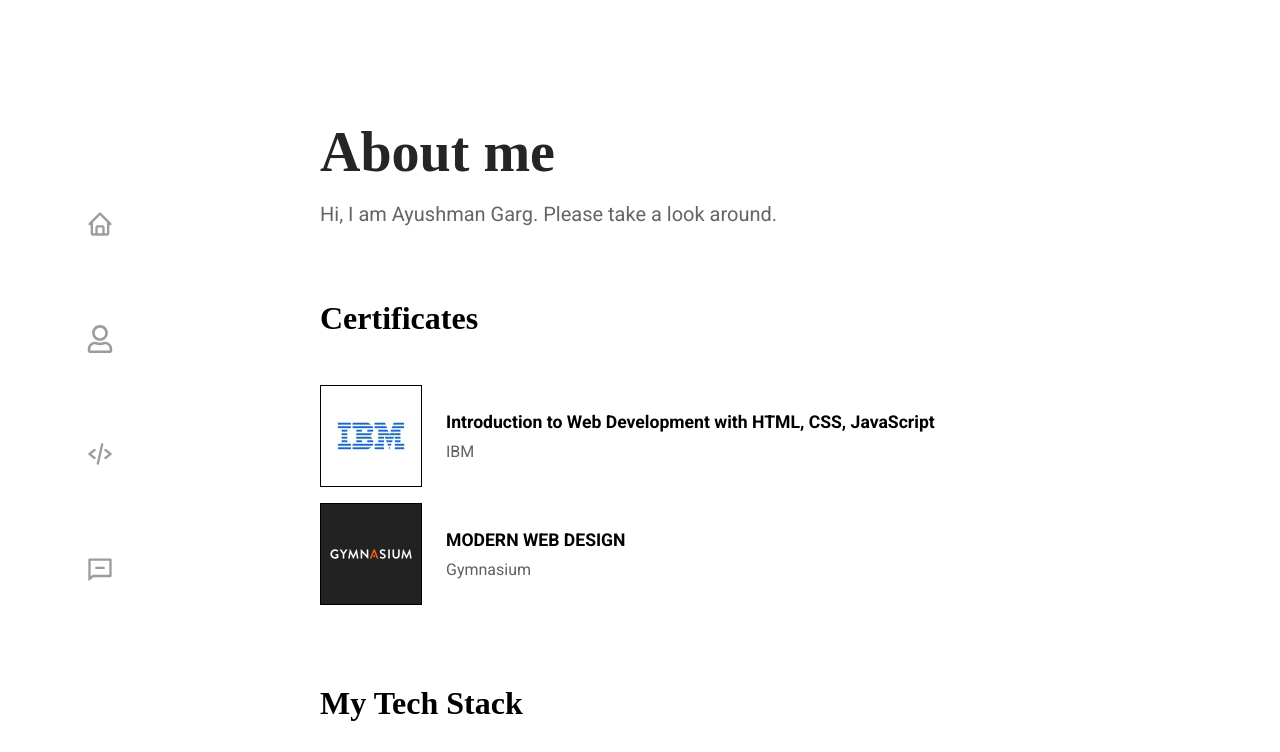
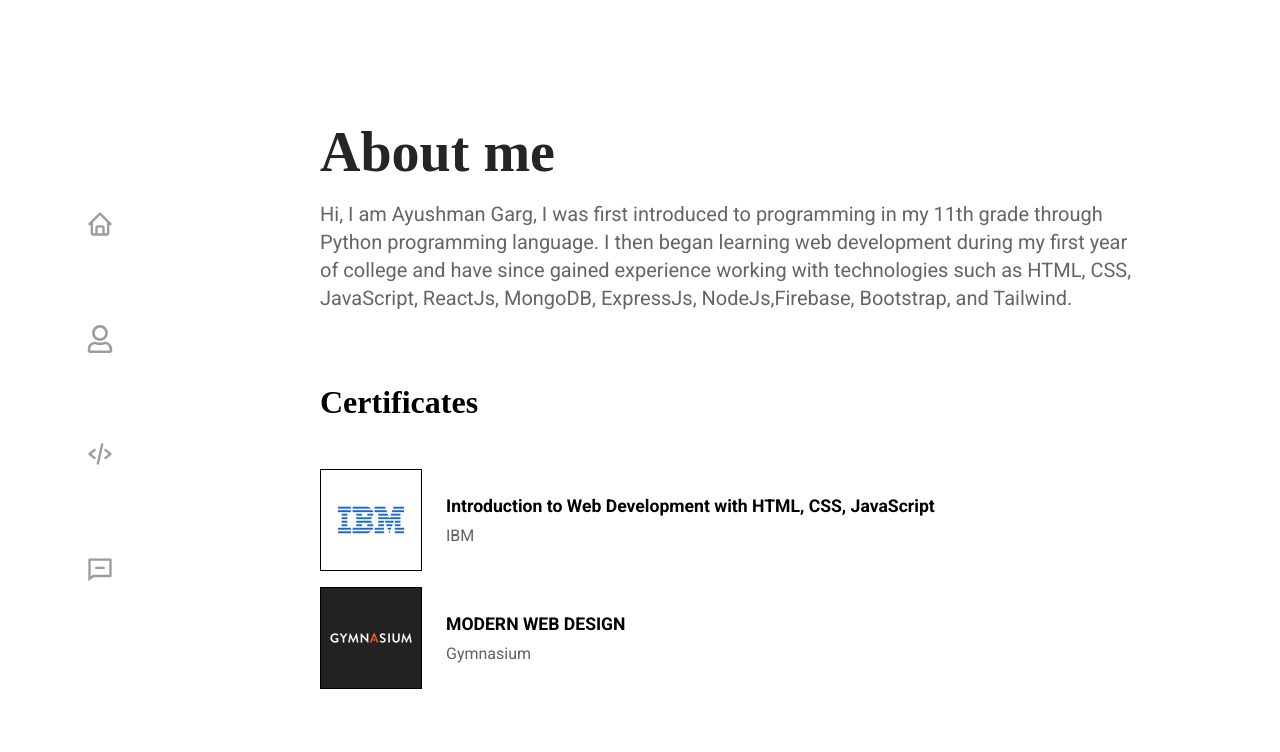
Before and after one commit to ayushmangarg2003/ayushmangarg, a React (Create React App) app: page /about in a window 1280 px wide. Shown: the top 752 px of the page. Built offline with nearby package versions, Linux system fonts and the light colour scheme; a web font is replaced by a local one.

Commit message:
Update About.jsx

```diff
--- a/src/routes/About.jsx
+++ b/src/routes/About.jsx
@@ -8,7 +8,7 @@ const About = () => {
   return (
     <div>
       <Heading heading="About me"/>
-      <div className="para"><Paragraphs paragraph="Hi, I am Ayushman Garg. Please take a look around."/></div>
+      <div className="para"><Paragraphs paragraph="Hi, I am Ayushman Garg, I was first introduced to programming in my 11th grade through Python programming language. I then began learning web development during my first year of college and have since gained experience working with technologies such as HTML, CSS, JavaScript, ReactJs, MongoDB, ExpressJs, NodeJs,Firebase, Bootstrap, and Tailwind."/></div>
       <Certificates/>
       <TechSkills/>
     </div>
```
